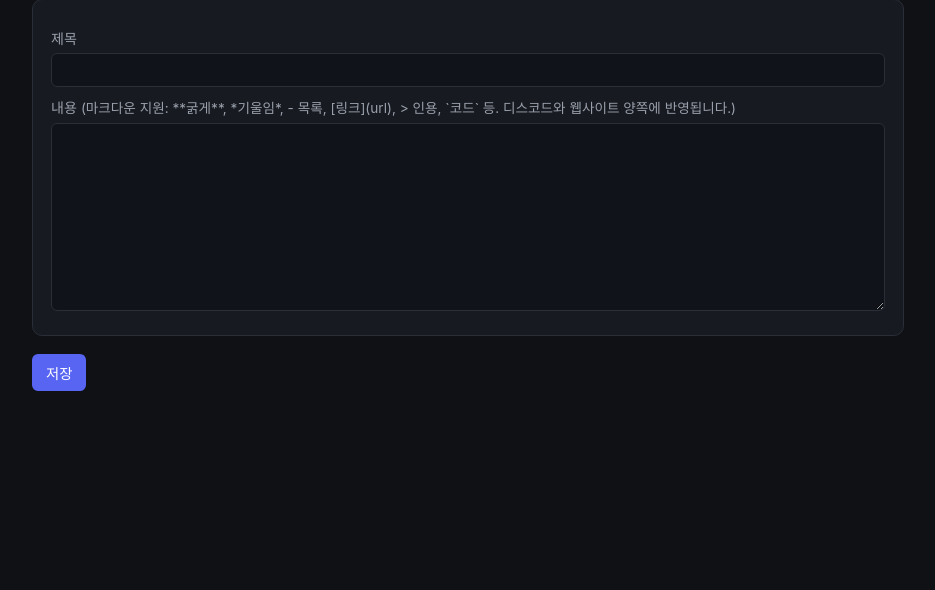
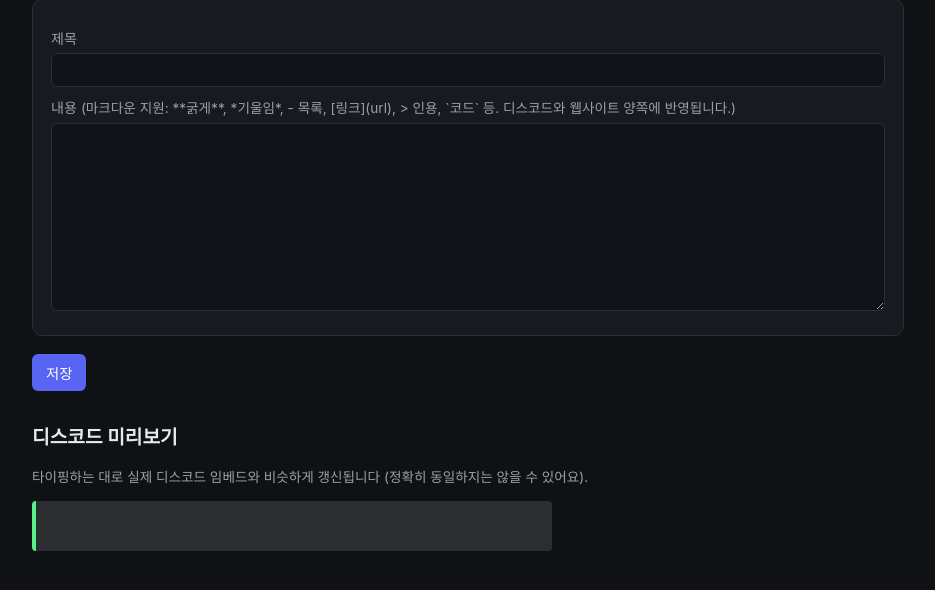
Before and after one commit to gunobo/Re-Act-DiscordBOT, a FastAPI app: template backend/app/web/templates/notice_form.html in a window 1280 px wide. Shown: the part 146-736 px from the top of the page, without its empty margins (172-1107 px from the left). Run offline with FastAPI, Linux system fonts and the light colour scheme; the template is opened without the code that fills it, so the values that code supplies are empty.

Commit message:
feat: 공지 작성 화면에 디스코드 스타일 실시간 마크다운 미리보기 추가

````diff
--- a/backend/app/web/static/css/style.css
+++ b/backend/app/web/static/css/style.css
@@ -133,3 +133,23 @@ button.secondary, .btn.secondary { background: #3a3f4b; }
   border-left: 3px solid var(--accent);
   color: var(--muted);
 }
+
+.discord-embed-preview {
+  background: #2b2d31;
+  border-left: 4px solid var(--ok);
+  border-radius: 4px;
+  padding: 12px 16px;
+  margin: 8px 0 24px;
+  font-family: "gg sans", "Noto Sans KR", "Malgun Gothic", -apple-system, sans-serif;
+  color: #dbdee1;
+  max-width: 520px;
+}
+.discord-embed-title {
+  font-weight: 700;
+  color: #f2f3f5;
+  margin-bottom: 6px;
+  min-height: 1.2em;
+}
+.discord-embed-desc { font-size: 0.9rem; }
+.discord-embed-desc.markdown-body p:first-child { margin-top: 0; }
+.discord-embed-desc.markdown-body p:last-child { margin-bottom: 0; }
--- a/backend/app/web/templates/notice_form.html
+++ b/backend/app/web/templates/notice_form.html
@@ -5,7 +5,7 @@
 <form method="post" action="{% if notice %}/admin/notices/{{ notice.id }}/edit{% else %}/admin/notices/new{% endif %}">
   <div class="card">
     <label>제목</label>
-    <input type="text" name="title" value="{{ notice.title if notice else '' }}" required />
+    <input type="text" id="notice-title" name="title" value="{{ notice.title if notice else '' }}" required />
     <label>
       내용
       <span class="muted">
@@ -13,7 +13,7 @@
         디스코드와 웹사이트 양쪽에 반영됩니다.)
       </span>
     </label>
-    <textarea name="content" rows="10" required>{{ notice.content if notice else '' }}</textarea>
+    <textarea id="notice-content" name="content" rows="10" required>{{ notice.content if notice else '' }}</textarea>
   </div>
   <button type="submit">저장</button>
 </form>
@@ -22,4 +22,43 @@
   <button type="submit" class="secondary">저장 후 디스코드에 게시</button>
 </form>
 {% endif %}
+
+<h2>디스코드 미리보기</h2>
+<p class="muted">타이핑하는 대로 실제 디스코드 임베드와 비슷하게 갱신됩니다 (정확히 동일하지는 않을 수 있어요).</p>
+<div class="discord-embed-preview">
+  <div class="discord-embed-title" id="preview-title"></div>
+  <div class="discord-embed-desc markdown-body" id="preview-content"></div>
+</div>
+
+<script>
+  function escapeHtml(text) {
+    return text.replace(/&/g, "&amp;").replace(/</g, "&lt;").replace(/>/g, "&gt;");
+  }
+
+  function renderDiscordMarkdown(text) {
+    let html = escapeHtml(text);
+    html = html.replace(/```([\s\S]*?)```/g, (m, code) => `<pre><code>${code}</code></pre>`);
+    html = html.replace(/`([^`]+)`/g, "<code>$1</code>");
+    html = html.replace(/\*\*(.+?)\*\*/g, "<strong>$1</strong>");
+    html = html.replace(/(^|[^*])\*([^*]+?)\*(?!\*)/g, "$1<em>$2</em>");
+    html = html.replace(/~~(.+?)~~/g, "<del>$1</del>");
+    html = html.replace(/\[([^\]]+)\]\((https?:\/\/[^\s)]+)\)/g, '<a href="$2" target="_blank" rel="noopener">$1</a>');
+    html = html.replace(/^&gt;\s?(.*)$/gm, "<blockquote>$1</blockquote>");
+    html = html.replace(/^[-*] (.*)$/gm, "<li>$1</li>");
+    html = html.replace(/(<li>[\s\S]*?<\/li>\n?)+/g, (m) => `<ul>${m}</ul>`);
+    html = html.replace(/\n/g, "<br>");
+    return html;
+  }
+
+  function updatePreview() {
+    const title = document.getElementById("notice-title").value;
+    const content = document.getElementById("notice-content").value;
+    document.getElementById("preview-title").innerHTML = escapeHtml(title);
+    document.getElementById("preview-content").innerHTML = renderDiscordMarkdown(content);
+  }
+
+  document.getElementById("notice-title").addEventListener("input", updatePreview);
+  document.getElementById("notice-content").addEventListener("input", updatePreview);
+  updatePreview();
+</script>
 {% endblock %}
````
